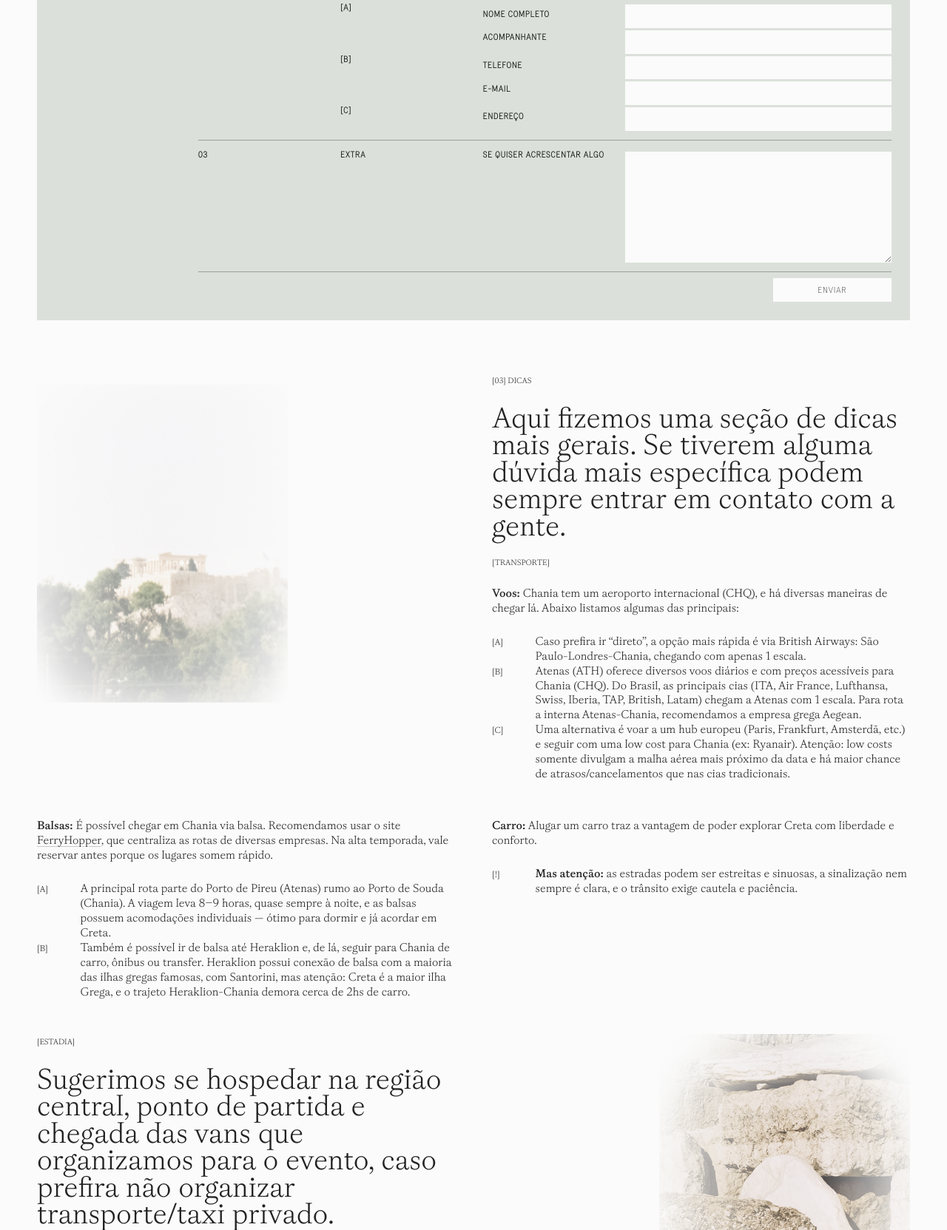
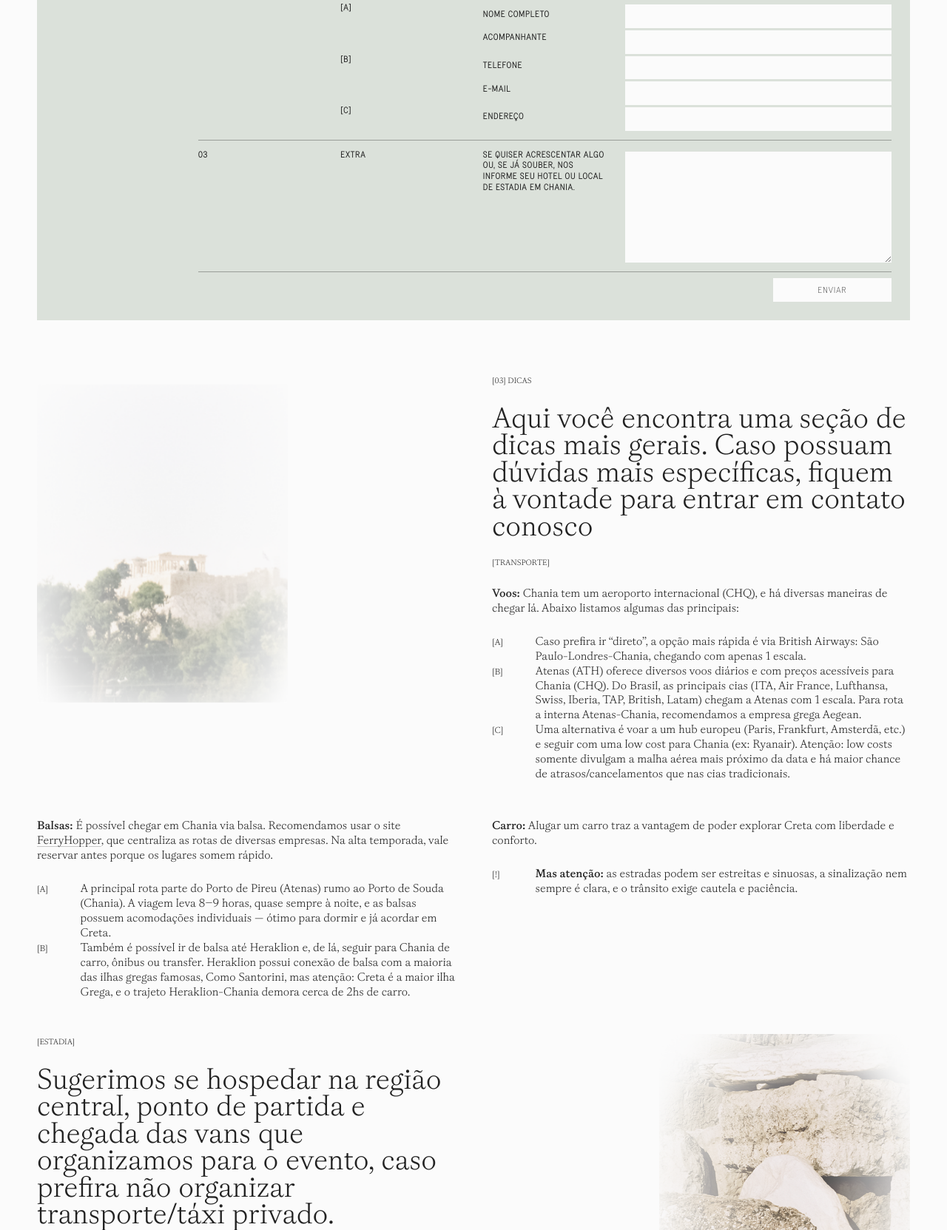
Before and after one commit to juliaerodrigo2026/juliaerodrigo2026.github.io, a plain HTML site: page index.html in a window 1280 px wide. Shown: the part 1637-3300 px from the top of the page at 74% size. Drawn offline with nearby package versions, Linux system fonts and the light colour scheme.

Commit message:
Add files via upload

```diff
--- a/index.html
+++ b/index.html
@@ -68,7 +68,7 @@ Aqui um <a href="https://pin.it/4hilHoFFf" target="_blank" noreferrer="">link</a
 			<div class="spanhalf">
 				<h3>[ENDEREÇOS]</h3>
 				<p>[Momento 01] <b>Chapel of the Holy Apostles</b>: PEO Kissamou Chanion 142 Galatas.<br/>
-[Momento 02] <b>Metohi Istoria</b>: Agiou Eleftheriou 66, Nerokouros.</p>
+[Momento 02] <b>Metohi Istoria</b>: Agiou Eleftheriou 66, Nerokouros.</p>
 			</div>
 		</section>
 
@@ -155,7 +155,7 @@ Aqui um <a href="https://pin.it/4hilHoFFf" target="_blank" noreferrer="">link</a
       <div class="section" id="form_extra">
         <div class="section-number">03</div>
         <div class="section-title">Extra</div>
-        <div class="section-title">Se quiser acrescentar algo</div>
+        <div class="section-title">Se quiser acrescentar algo ou, se já souber, nos informe seu hotel ou local de estadia em Chania.</div>
 		<textarea autocomplete="off" name="observacoes_extra" placeholder="Observações"></textarea>
       </div>
 
@@ -178,7 +178,7 @@ Aqui um <a href="https://pin.it/4hilHoFFf" target="_blank" noreferrer="">link</a
 			</div>
 <div class="spanhalf">
 				<h2>[03] DICAS</h2>
-				<p class="xl">Aqui fizemos uma seção de dicas mais gerais. Se tiverem alguma dúvida mais específica podem sempre entrar em contato com a gente.</p>
+				<p class="xl">Aqui você encontra uma seção de dicas mais gerais. Caso possuam dúvidas mais específicas, fiquem à vontade para entrar em contato conosco</p>
 				<h3>[TRANSPORTE]</h3>
 				<p><b>Voos:</b> Chania tem um aeroporto internacional (CHQ), e há diversas maneiras de chegar lá. Abaixo listamos algumas das principais:</p>
 				<ol>
@@ -192,7 +192,7 @@ Aqui um <a href="https://pin.it/4hilHoFFf" target="_blank" noreferrer="">link</a
 <p><b>Balsas:</b> É possível chegar em Chania via balsa. Recomendamos usar o site <a href="https://www.ferryhopper.com/" target="_blank">FerryHopper</a>, que centraliza as rotas de diversas empresas. Na alta temporada, vale reservar antes porque os lugares somem rápido.</p>
 <ol>
 					<li>A principal rota parte do Porto de Pireu (Atenas) rumo ao Porto de Souda (Chania). A viagem leva 8–9 horas, quase sempre à noite, e as balsas possuem acomodações individuais — ótimo para dormir e já acordar em Creta.</li>
-					<li>Também é possível ir de balsa até Heraklion e, de lá, seguir para Chania de carro, ônibus ou transfer. Heraklion possui conexão de balsa com a maioria das ilhas gregas famosas, com Santorini, mas atenção: Creta é a maior ilha Grega, e o trajeto Heraklion-Chania demora cerca de 2hs de carro.</li>
+					<li>Também é possível ir de balsa até Heraklion e, de lá, seguir para Chania de carro, ônibus ou transfer. Heraklion possui conexão de balsa com a maioria das ilhas gregas famosas, Como Santorini, mas atenção: Creta é a maior ilha Grega, e o trajeto Heraklion-Chania demora cerca de 2hs de carro.</li>
 					</ol>
 				</div>
 
@@ -206,8 +206,8 @@ Aqui um <a href="https://pin.it/4hilHoFFf" target="_blank" noreferrer="">link</a
 
 <div class="spanhalf">
 				<h3>[ESTADIA]</h3>
-				<p class="xl">Sugerimos se hospedar na região central, ponto de partida e chegada das vans que organizamos para o evento, caso prefira não organizar transporte/taxi privado.</p>
-				<p><b>Hotéis:</b> Chania tem opções de hospedagem para diferentes estilos de viagem — de hotéis boutique no centro histórico a resorts à beira-mar. Seguem algumas sugestões em diversas regiões da cidade (não somente no centro histórico):</p>
+				<p class="xl">Sugerimos se hospedar na região central, ponto de partida e chegada das vans que organizamos para o evento, caso prefira não organizar transporte/táxi privado.</p>
+				<p><b>Hotéis:</b> Chania tem opções de hospedagem para diferentes estilos de viagem — de hotéis boutique no centro histórico a resorts à beira-mar. Seguem algumas sugestões em diversas regiões da cidade (não somente no centro histórico):</p>
 				<ol class="nobreak">
 <li><a href="https://ambassadorsresidencechania.com/" target="_blank">Ambassadors Residence</a></li>
 <li><a href="https://serenissima.gr/" target="_blank">Serenissima Boutique Hotel</a></li>
@@ -285,7 +285,7 @@ Aqui um <a href="https://pin.it/4hilHoFFf" target="_blank" noreferrer="">link</a
 		<section class="grid" id="contribuicao">
 			<div class="spanhalf">
 				<h2>[04] PRESENTES</h2>
-				<p class="xl">O nosso maior presente será compartilhar esse momento com vocês. Mas caso queiram nos presentear com algo mais, vocês podem escolher das listas nos links abaixo.</p>
+				<p class="xl">O nosso maior presente será compartilhar esse momento com vocês. Mas caso queiram nos presentear de outra forma, fiquem à vontade para escolher algo das listas nos links abaixo.</p>
 			</div>
 			<div class="spanhalf empty"></div>
 			<div class="spanhalf shortspace">
@@ -320,7 +320,7 @@ Agiou Eleftheriou 66
 		</span>
 	</div>
 	<div class="rodapediv rodape4">
-		<span><b>DÚVIDAS</b><br/><a href="mailto:controle@ficaassessoria.com">controle@ficaassessoria.com</a><br/><a href="tel:+5511912360747">+55 11 91236‑0747</a>
+		<span><b>DÚVIDAS</b><br/><a href="mailto:controle@ficaassessoria.com">controle@ficaassessoria.com</a><br/><a href="tel:+5511912360747">+55 11 91236‑0747</a>
 		</span>
 	</div>
 	<div class="rodapediv rodape5">
```
